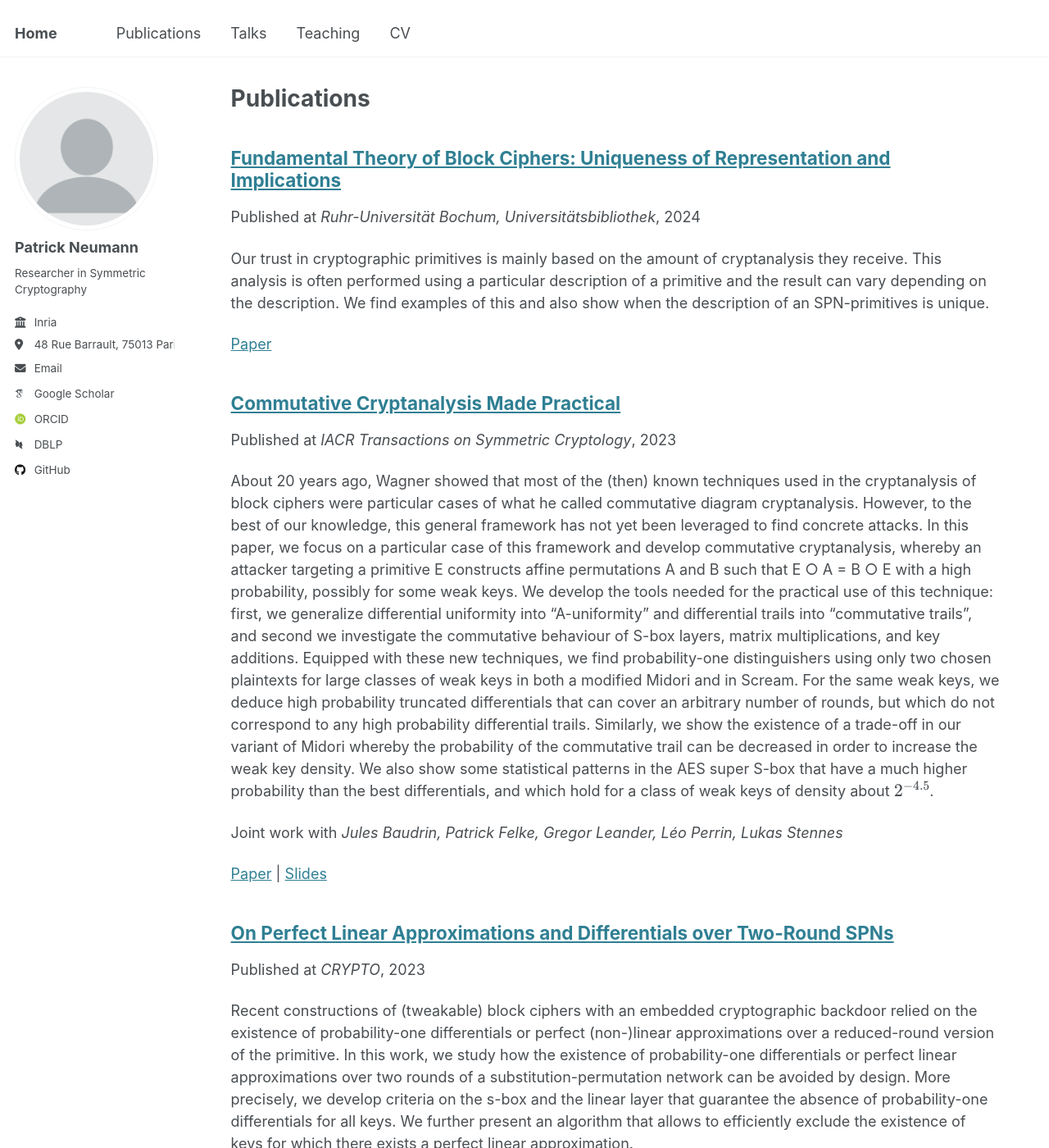
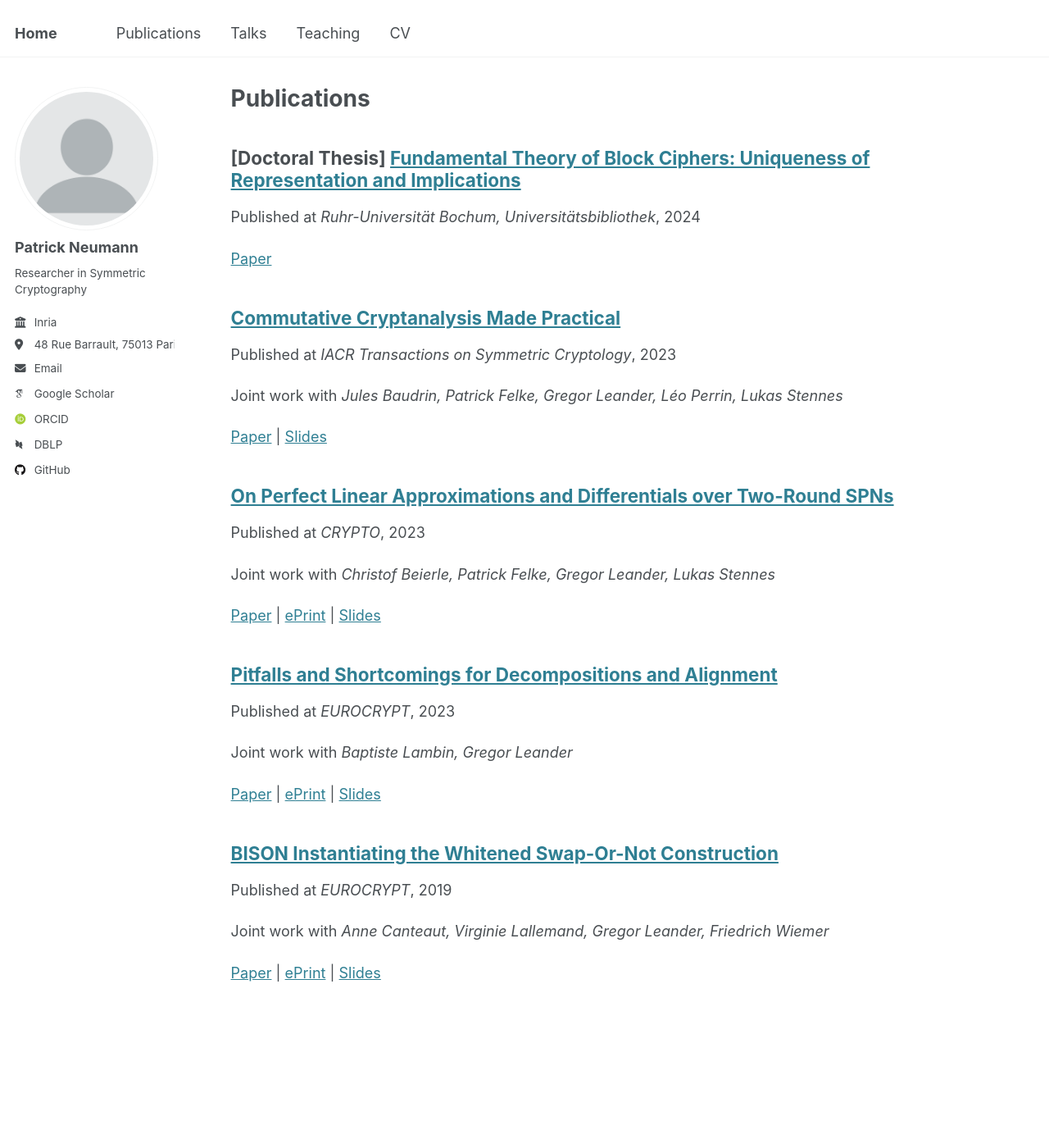
Before and after one commit to PatrickNeumann93/PatrickNeumann93.github.io, a Jekyll site: the page built from _pages/publications.html, in a window 1280 px wide and 1400 px high. Shown: the whole window at 82% size. Built offline with Jekyll 4.4.1, drawn with Linux system fonts in a browser that asks for light colours; some web fonts are replaced; some of the changed text lies outside the part shown.

Commit message:
Removed excerpt from list of publications and added to option to mark a publication as a special type (thesis, preprint, etc.)

```diff
--- a/_includes/archive-single.html
+++ b/_includes/archive-single.html
@@ -27,6 +27,9 @@
     {% endif %}
 
     <h2 class="archive__item-title" itemprop="headline">
+      {% if post.specialtype %}
+        [{{ post.specialtype }}]
+      {% endif %}
       {% if post.link %}
         <a href="{{ post.link }}">{{ title }}</a> <a href="{{ base_path }}{{ post.url }}" rel="permalink"><i class="fa fa-link" aria-hidden="true" title="permalink"></i><span class="sr-only">Permalink</span></a>
       {% else %}
@@ -46,10 +49,12 @@
          <p class="page__date"><strong><i class="fa fa-fw fa-calendar" aria-hidden="true"></i> {{ site.data.ui-text[site.locale].date_label | default: "Published:" }}</strong> <time datetime="{{ post.date | default: "1900-01-01" | date_to_xmlschema }}">{{ post.date | default: "1900-01-01" | date: "%B %d, %Y" }}</time></p>
         {% endif %}
 
-    {% if post.excerpt and site.read_more != 'enabled' %}
-    <p class="archive__item-excerpt" itemprop="description">{{ post.excerpt | markdownify }}</p>
-    {% elsif post.excerpt and site.read_more == 'enabled' %}
-    <p class="archive__item-excerpt" itemprop="description"><p>{{ post.excerpt | markdownify | remove: '<p>' | remove: '</p>' }}<strong><a href="{{ base_path }}{{ post.url }}" rel="permalink"> Read more</a></strong></p></p>
+    {% if post.collection != 'publications' %}
+      {% if post.excerpt and site.read_more != 'enabled' %}
+      <p class="archive__item-excerpt" itemprop="description">{{ post.excerpt | markdownify }}</p>
+      {% elsif post.excerpt and site.read_more == 'enabled' %}
+      <p class="archive__item-excerpt" itemprop="description"><p>{{ post.excerpt | markdownify | remove: '<p>' | remove: '</p>' }}<strong><a href="{{ base_path }}{{ post.url }}" rel="permalink"> Read more</a></strong></p></p>
+      {% endif %}
     {% endif %}
 
     {% if post.coauthors %}
--- a/_publications/2024-12-06-thesis.md
+++ b/_publications/2024-12-06-thesis.md
@@ -11,6 +11,7 @@ paperurl: 'https://doi.org/10.13154/294-12780'
 citation:
 coauthors:
 eprinturl:
+specialtype: 'Doctoral Thesis'
 ---
 
 Our trust in cryptographic primitives is mainly based on the amount of cryptanalysis they receive. This analysis is often performed using a particular description of a primitive and the result can vary depending on the description. We find examples of this and also show when the description of an SPN-primitives is unique.
```
